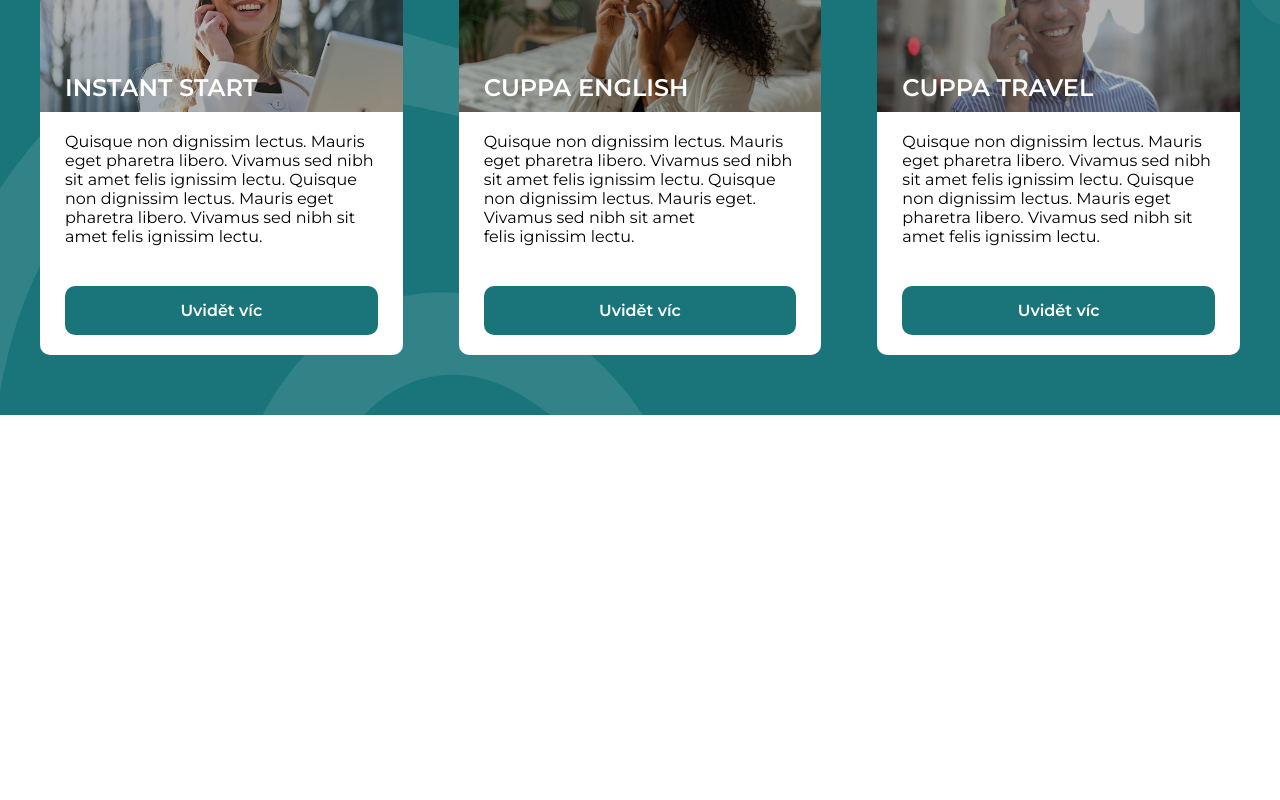
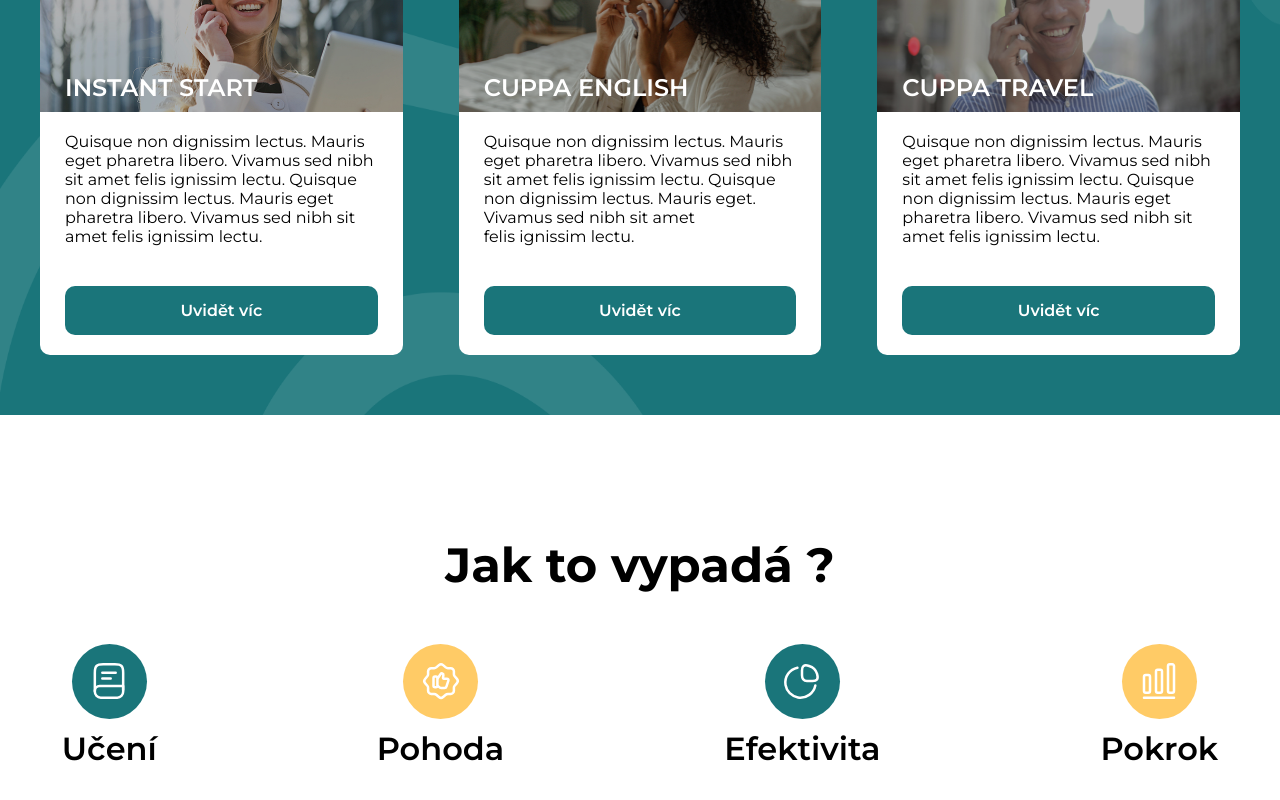
Before and after one commit to dizer2/cuppa-language, a React (Create React App) app: page / in a window 1280 px wide. Shown: the part 2454-3254 px from the top of the page. Before the commit the page ends 2962 px from the top, so only its background shows below. Built offline with nearby package versions, Linux system fonts and the light colour scheme.

Commit message:
plan section

```diff
--- a/src/application.tsx
+++ b/src/application.tsx
@@ -14,6 +14,9 @@ import Reasons from './sections/reasons';
 
 // Courses section
 import Courses from './sections/courses';
+
+// Plan section
+import Plan from './sections/plan';
 
 // styles
 import "./styles/application.css";
@@ -87,6 +90,7 @@ const Application: React.FunctionComponent<IApplicationProps> = () => {
           ]
         }
        />
+       <Plan />
     </div>
   );
 }
--- /dev/null
+++ b/src/components/Arrow/arrow.tsx
@@ -0,0 +1,12 @@
+import React, { SVGProps } from "react";
+
+const Arrow: React.FunctionComponent<SVGProps<SVGSVGElement>> = () => {
+  return (
+    <svg className="arrowSVG" xmlns="http://www.w3.org/2000/svg" width="40" height="40" viewBox="0 0 40 40" fill="none">
+      <path d="M24.0498 9.8833L34.1665 20L24.0498 30.1166" stroke="#2B2B2B" strokeWidth="3" strokeMiterlimit="10" strokeLinecap="round" strokeLinejoin="round"/>
+      <path d="M5.8335 20H33.8835" stroke="#2B2B2B" strokeWidth="3" strokeMiterlimit="10" strokeLinecap="round" strokeLinejoin="round"/>
+    </svg>
+  )
+}
+
+export default Arrow;
--- /dev/null
+++ b/src/components/Effectivness/efectivness.tsx
@@ -0,0 +1,18 @@
+// React
+import React from "react";
+
+const Effectivness: React.FunctionComponent = () => {
+  return (
+    <div className="plan__step step-green effectivness">
+      <div className="step__icon">
+        <svg xmlns="http://www.w3.org/2000/svg" width="40" height="40" viewBox="0 0 40 40" fill="none">
+          <path d="M30.5333 20C34.8667 20 36.6667 18.3333 35.0667 12.8667C33.9833 9.18335 30.8167 6.01668 27.1333 4.93335C21.6667 3.33335 20 5.13335 20 9.46668V14.2667C20 18.3333 21.6667 20 25 20H30.5333Z" stroke="white" stroke-width="2.5" stroke-linecap="round" stroke-linejoin="round"/>
+          <path d="M33.3334 24.5C31.7834 32.2167 24.3834 37.8167 15.9667 36.45C9.65005 35.4333 4.56671 30.35 3.53338 24.0333C2.18338 15.65 7.75005 8.25002 15.4334 6.68335" stroke="white" stroke-width="2.5" stroke-linecap="round" stroke-linejoin="round"/>
+        </svg>
+      </div>
+      <h4 className="step__title">Efektivita</h4>
+    </div>
+  )
+}
+
+export default Effectivness;
--- /dev/null
+++ b/src/components/Progress/progress.tsx
@@ -0,0 +1,20 @@
+// React
+import React from "react";
+
+const Progress: React.FunctionComponent = () => {
+  return (
+    <div className="plan__step step-yellow progress">
+      <div className="step__icon">
+        <svg xmlns="http://www.w3.org/2000/svg" width="40" height="40" viewBox="0 0 40 40" fill="none">
+          <path d="M5 36.6666H35" stroke="white" stroke-width="2.5" stroke-linecap="round" stroke-linejoin="round" />
+          <path d="M9.33329 13.9667H6.66667C5.75 13.9667 5 14.7167 5 15.6333V30C5 30.9167 5.75 31.6667 6.66667 31.6667H9.33329C10.25 31.6667 11 30.9167 11 30V15.6333C11 14.7167 10.25 13.9667 9.33329 13.9667Z" stroke="white" stroke-width="2.5" stroke-linecap="round" stroke-linejoin="round" />
+          <path d="M21.3333 8.65002H18.6667C17.75 8.65002 17 9.40002 17 10.3167V30C17 30.9167 17.75 31.6667 18.6667 31.6667H21.3333C22.25 31.6667 23 30.9167 23 30V10.3167C23 9.40002 22.25 8.65002 21.3333 8.65002Z" stroke="white" stroke-width="2.5" stroke-linecap="round" stroke-linejoin="round" />
+          <path d="M33.3333 3.33337H30.6667C29.75 3.33337 29 4.08337 29 5.00004V30C29 30.9167 29.75 31.6667 30.6667 31.6667H33.3333C34.25 31.6667 35 30.9167 35 30V5.00004C35 4.08337 34.25 3.33337 33.3333 3.33337Z" stroke="white" stroke-width="2.5" stroke-linecap="round" stroke-linejoin="round" />
+        </svg>
+      </div>
+      <h4 className="step__title">Pokrok</h4>
+    </div>
+  )
+}
+
+export default Progress;
--- /dev/null
+++ b/src/components/Rest/rest.tsx
@@ -0,0 +1,19 @@
+// React
+import React from "react";
+
+const Rest: React.FunctionComponent = () => {
+  return (
+    <div className="plan__step step-yellow rest">
+      <div className="step__icon">
+        <svg xmlns="http://www.w3.org/2000/svg" width="40" height="40" viewBox="0 0 40 40" fill="none">
+          <path d="M17.9168 4.0832C19.0668 3.09987 20.9501 3.09987 22.1168 4.0832L24.7501 6.35005C25.2501 6.78338 26.1834 7.13333 26.8501 7.13333H29.6835C31.4501 7.13333 32.9001 8.58322 32.9001 10.3499V13.1833C32.9001 13.8333 33.2501 14.7834 33.6834 15.2834L35.9501 17.9166C36.9335 19.0666 36.9335 20.95 35.9501 22.1166L33.6834 24.7499C33.2501 25.2499 32.9001 26.1833 32.9001 26.8499V29.6834C32.9001 31.45 31.4501 32.8999 29.6835 32.8999H26.8501C26.2001 32.8999 25.2501 33.2499 24.7501 33.6832L22.1168 35.9499C20.9668 36.9332 19.0835 36.9332 17.9168 35.9499L15.2835 33.6832C14.7835 33.2499 13.8501 32.8999 13.1835 32.8999H10.3001C8.53345 32.8999 7.08346 31.45 7.08346 29.6834V26.8332C7.08346 26.1832 6.73347 25.2499 6.31681 24.7499L4.0668 22.1C3.10013 20.95 3.10013 19.0833 4.0668 17.9333L6.31681 15.2834C6.73347 14.7834 7.08346 13.85 7.08346 13.2V10.3499C7.08346 8.58322 8.53345 7.13333 10.3001 7.13333H13.1835C13.8335 7.13333 14.7835 6.78338 15.2835 6.35005L17.9168 4.0832Z" stroke="white" stroke-width="2.5" stroke-linecap="round" stroke-linejoin="round" />
+          <path d="M16.4833 24.6999L18.9 26.5666C19.2166 26.8833 19.9166 27.0333 20.3833 27.0333H23.3333C24.2666 27.0333 25.2833 26.3333 25.5166 25.4L27.3833 19.6999C27.7666 18.6166 27.0666 17.6666 25.9 17.6666H22.7833C22.3166 17.6666 21.9333 17.2834 22 16.7334L22.3833 14.2334C22.5333 13.5334 22.0666 12.75 21.3666 12.5167C20.75 12.2834 19.9666 12.6 19.65 13.0666L16.45 17.8166" stroke="white" stroke-width="2.5" stroke-miterlimit="10" />
+          <path d="M12.5 24.6999V17.0666C12.5 15.9666 12.9667 15.5833 14.0667 15.5833H14.85C15.9333 15.5833 16.4167 15.9666 16.4167 17.0666V24.6999C16.4167 25.7832 15.95 26.1832 14.85 26.1832H14.0667C12.9667 26.1832 12.5 25.7999 12.5 24.6999Z" stroke="white" stroke-width="2.5" stroke-linecap="round" stroke-linejoin="round" />
+        </svg>
+      </div>
+      <h4 className="step__title">Pohoda</h4>
+    </div>
+  )
+}
+
+export default Rest;
--- /dev/null
+++ b/src/components/Study/study.tsx
@@ -0,0 +1,20 @@
+// React
+import React from "react";
+
+const Study: React.FunctionComponent = () => {
+  return (
+    <div className="plan__step step-green study">
+      <div className="step__icon">
+        <svg xmlns="http://www.w3.org/2000/svg" width="40" height="40" viewBox="0 0 40 40" fill="none">
+          <path d="M5.83325 30V11.6667C5.83325 5.00004 7.49992 3.33337 14.1666 3.33337H25.8333C32.4999 3.33337 34.1666 5.00004 34.1666 11.6667V28.3334C34.1666 28.5667 34.1666 28.8 34.1499 29.0334" stroke="white" stroke-width="2.5" stroke-linecap="round" stroke-linejoin="round" />
+          <path d="M10.5833 25H34.1666V30.8333C34.1666 34.05 31.5499 36.6667 28.3333 36.6667H11.6666C8.44992 36.6667 5.83325 34.05 5.83325 30.8333V29.75C5.83325 27.1333 7.96659 25 10.5833 25Z" stroke="white" stroke-width="2.5" stroke-linecap="round" stroke-linejoin="round" />
+          <path d="M13.3333 11.6666H26.6666" stroke="white" stroke-width="2.5" stroke-linecap="round" stroke-linejoin="round" />
+          <path d="M13.3333 17.5H21.6666" stroke="white" stroke-width="2.5" stroke-linecap="round" stroke-linejoin="round" />
+        </svg>
+      </div>
+      <h4 className="step__title">Učení</h4>
+    </div>
+  )
+}
+
+export default Study;
--- /dev/null
+++ b/src/sections/plan.tsx
@@ -0,0 +1,44 @@
+// React
+import React from "react";
+
+// Study component
+import Study from "../components/Study/study";
+
+// Arrow component
+import Arrow from "../components/Arrow/arrow";
+
+// Rest component
+import Rest from "../components/Rest/rest";
+
+// Effectivness component
+import Effectivness from "../components/Effectivness/efectivness";
+
+// Progress component
+import Progress from "../components/Progress/progress";
+
+// styles
+import "../styles/plan.css";
+
+// IPlanProps
+interface IPlanProps {};
+
+const Plan: React.FunctionComponent<IPlanProps> = () => {
+  return (
+    <section className="plan">
+      <h1 className="plan__title">
+        Jak to vypadá ?
+      </h1>
+      <div className="plan__steps">
+        <Study />
+        <Arrow />
+        <Rest />
+        <Arrow />
+        <Effectivness />
+        <Arrow />
+        <Progress />
+      </div>
+    </section>
+  )
+}
+
+export default Plan;
--- /dev/null
+++ b/src/styles/plan.css
@@ -0,0 +1,105 @@
+.plan {
+  width: 100%; min-height: 100vh;
+  display: flex;
+  justify-content: center;
+  align-items: center;
+  flex-direction: column;
+  gap: 30px;
+  padding: 20px 0;
+}
+
+/* title */
+.plan__title {
+  font-family: "Montserrat", sans-serif;
+  font-size: 30px;
+  font-weight: 700;
+}
+
+/* steps */
+.plan__steps {
+  width: 100%;
+  display: flex;
+  justify-content: center;
+  align-items: center;
+  flex-direction: column;
+  gap: 30px;
+}
+
+.plan__step {
+  padding: 20px 80px;
+  display: flex;
+  justify-content: center;
+  align-items: center;
+  flex-direction: column;
+}
+
+.step__icon {
+  width: 75px; height: 75px;
+  border-radius: 100%;
+  display: flex;
+  justify-content: center;
+  align-items: center;
+}
+
+.step-green .step__icon {
+  background-color: var(--green);
+}
+
+.step-yellow .step__icon {
+  background-color: var(--yellow);
+}
+
+.step__title {
+  margin-top: 10px;
+  text-align: center;
+  font-family: "Montserrat", sans-serif;
+  font-size: 25px;
+  font-weight: 600;
+}
+
+.arrowSVG {
+  transform: rotate(90deg);
+}
+
+/* media */
+@media screen and (min-width: 768px) {
+  .plan {
+    min-height: 493px;
+    padding: 0;
+  }
+
+  .plan__steps {
+    flex-direction: row;
+    gap: 10px;
+  }
+
+  .plan__step {
+    padding: 20px 40px;
+  }
+
+  .step__title {
+    font-size: 20px;
+  }
+
+  .arrowSVG {
+    transform: rotate(0);
+  }
+}
+
+@media screen and (min-width: 1200px) {
+  .plan__title {
+    font-size: 48px;
+  }
+
+  .plan__steps {
+    gap: 30px;
+  }
+
+  .plan__step {
+    padding: 20px 80px;
+  }
+
+  .step__title {
+    font-size: 32px;
+  }
+}
```
